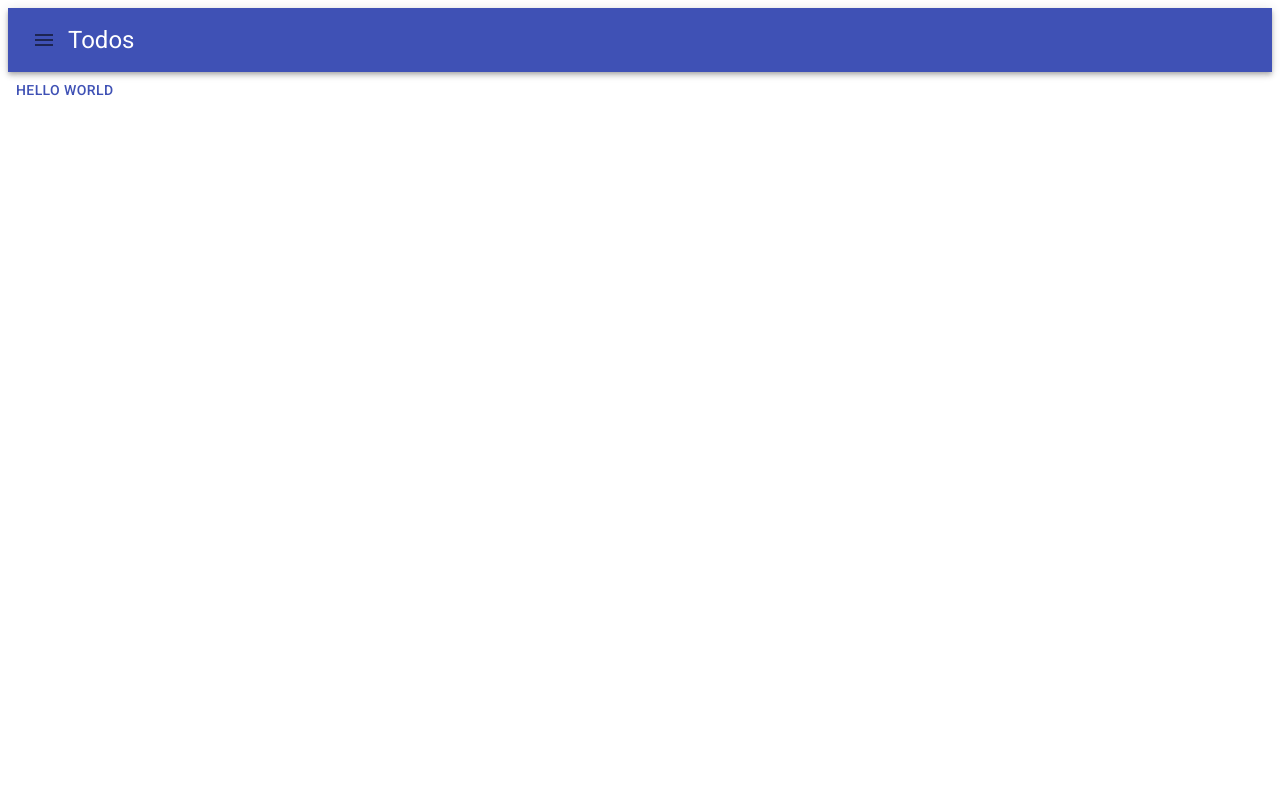
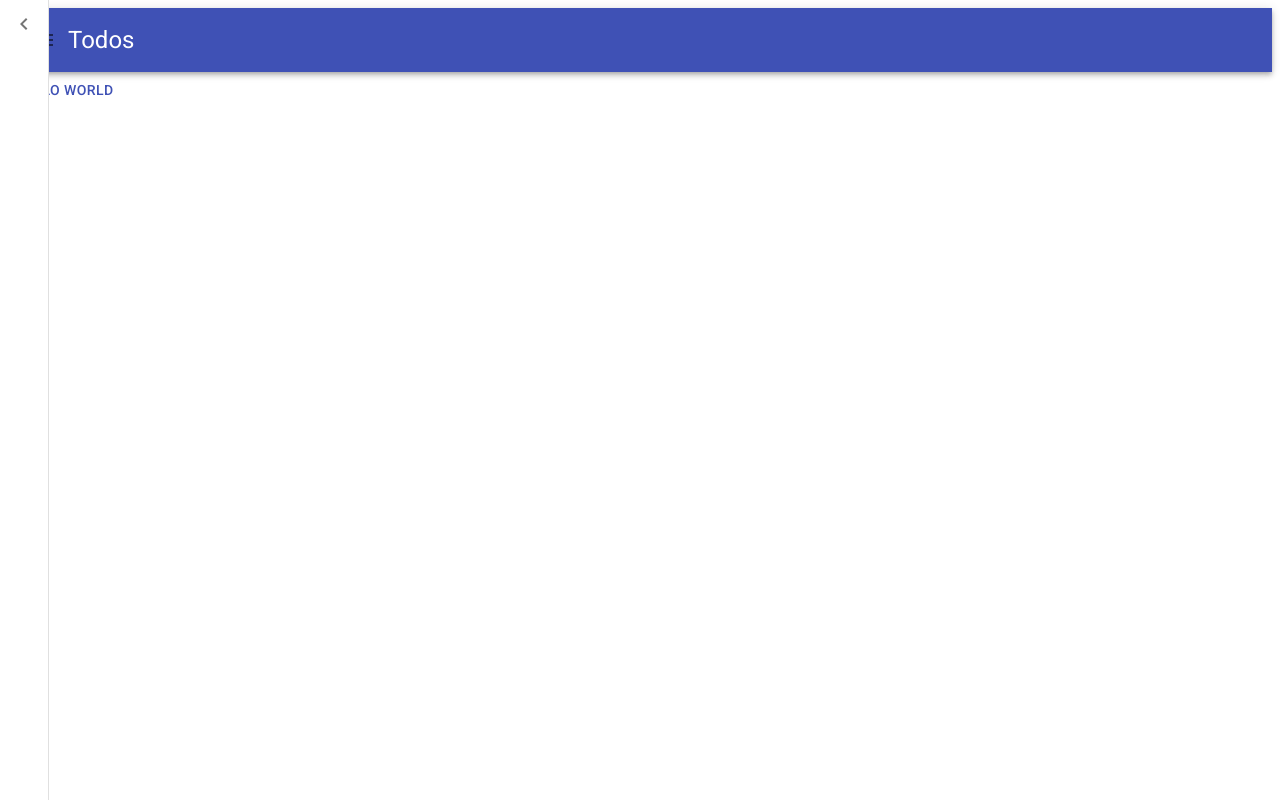
Before and after one commit to bartlomiejolma/todos-material-ui, a React (Create React App) app: page / in a window 1280 px wide. Both pictures are taken after a click on the button 44 px from the left and 40 px from the top of the page. Built offline with nearby package versions, Linux system fonts and the light colour scheme.

Commit message:
Adds simple drawer.

```diff
--- a/src/App.js
+++ b/src/App.js
@@ -1,27 +1,38 @@
-import React from "react";
+import React, { useState } from "react";
 import {
   AppBar,
   Button,
+  Divider,
+  Drawer,
   IconButton,
   Toolbar,
   Typography,
 } from "@material-ui/core";
-import MenuIcon from "@material-ui/icons/Menu";
+import { Menu, ChevronLeft } from "@material-ui/icons";
 
 const Content = () => {
   return <Button color="primary">Hello World</Button>;
 };
 function App() {
+  const [open, setOpen] = useState(false);
+  const handleDrawerOpen = () => setOpen(true);
+  const handleDrawerClose = () => setOpen(false);
   return (
     <>
       <AppBar position="static">
         <Toolbar>
-          <IconButton edge="start">
-            <MenuIcon />
+          <IconButton edge="start" onClick={handleDrawerOpen}>
+            <Menu />
           </IconButton>
           <Typography variant="h5">Todos</Typography>
         </Toolbar>
       </AppBar>
+      <Drawer variant="persistent" anchor="left" open={open}>
+        <IconButton onClick={handleDrawerClose}>
+          <ChevronLeft />
+          <Divider />
+        </IconButton>
+      </Drawer>
       <Content />
     </>
   );
```
